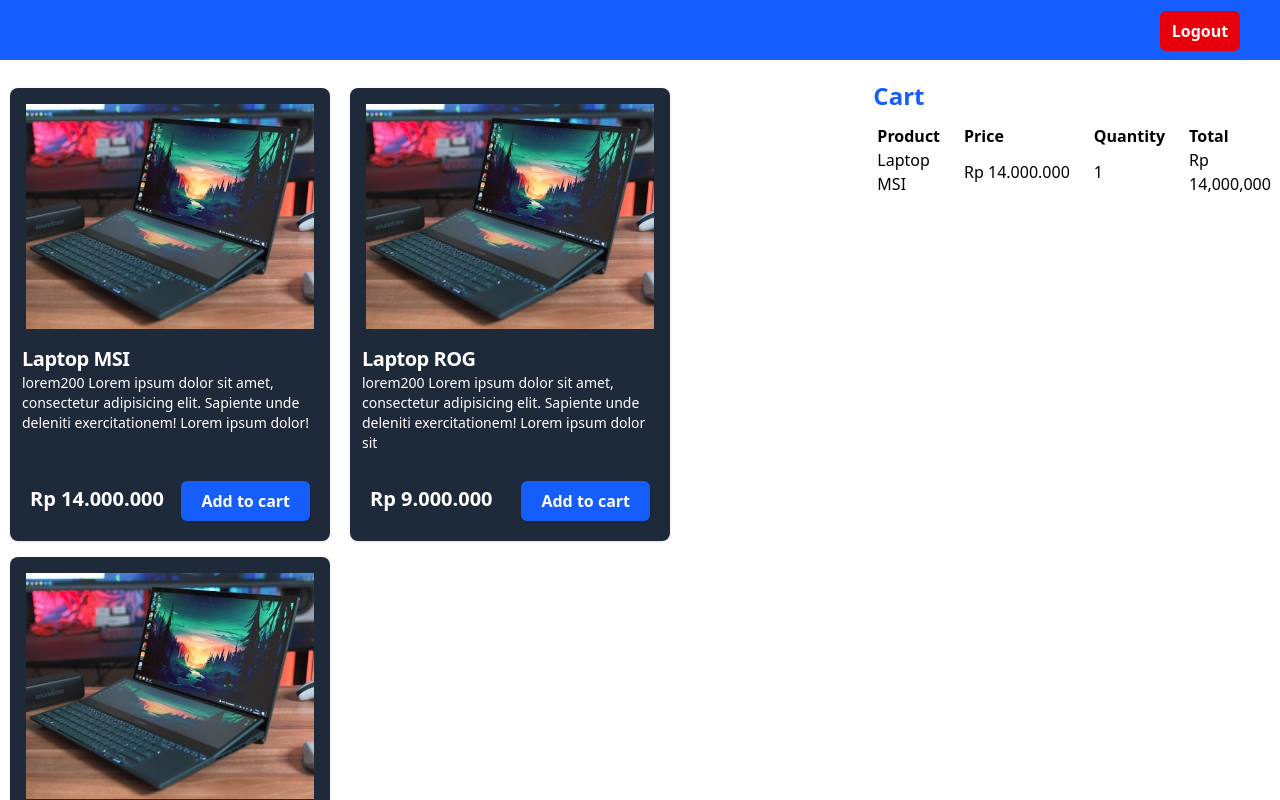
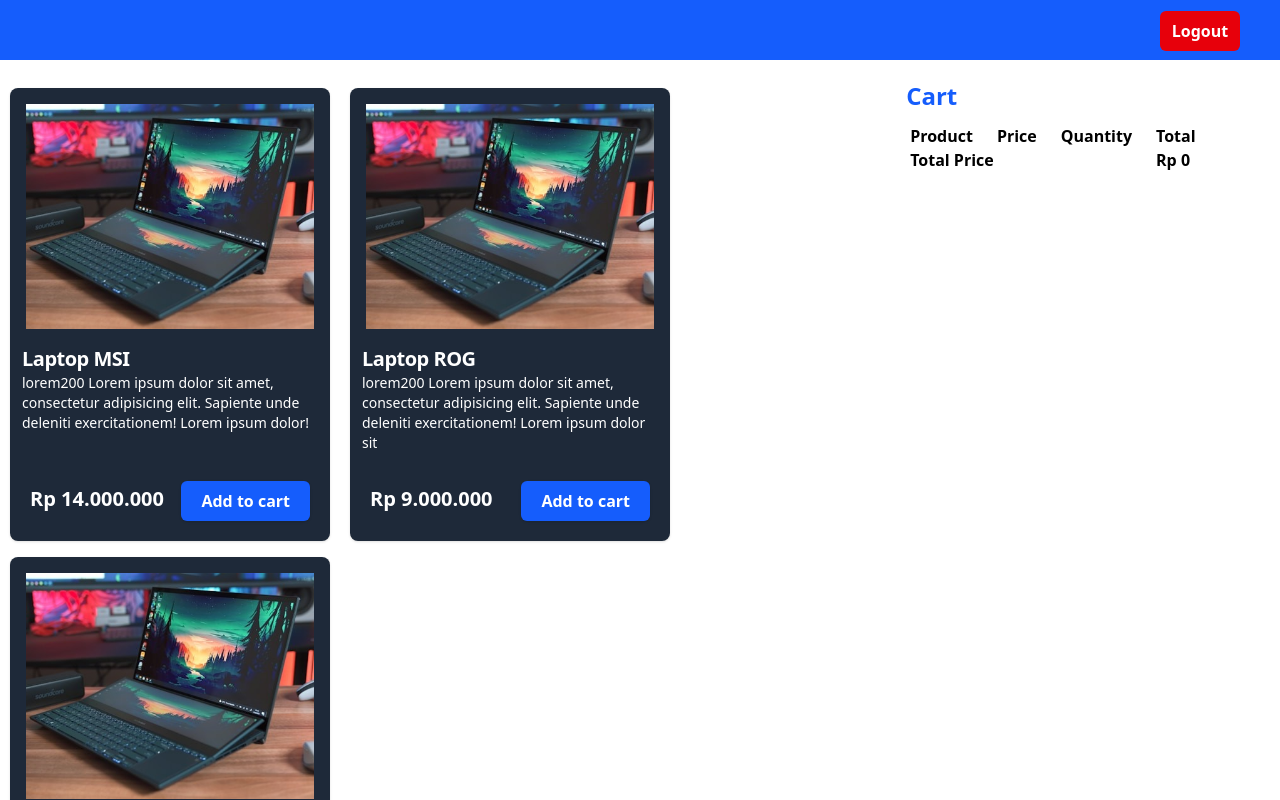
Before and after one commit to stevanu/React_Atomic_Design, a React (Vite) app: page /products in a window 1280 px wide. Shown: the top 800 px of the page. Built offline with nearby package versions, Linux system fonts and the light colour scheme.

Commit message:
add total Price

```diff
--- a/src/components/Fragments/CardProduct.jsx
+++ b/src/components/Fragments/CardProduct.jsx
@@ -78,12 +78,6 @@
   );
 };
 
-// Menggabungkan komponen Header, Body, Footer
-// supaya bisa dipanggil seperti:
-// <CardProduct.Header />
-// <CardProduct.Body />
-// <CardProduct.Footer />
-
 CardProduct.Header = Header;
 CardProduct.Body = Body;
 CardProduct.Footer = Footer;
--- a/src/components/Fragments/Counter.jsx
+++ b/src/components/Fragments/Counter.jsx
@@ -6,6 +6,10 @@
     this.state = {
       count: 0,
     };
+  }
+
+  componentDidMount() {
+    this.setState({ count: 10 });
   }
   render() {
     return (
--- a/src/pages/products.jsx
+++ b/src/pages/products.jsx
@@ -1,19 +1,17 @@
-import { Fragment, useState } from "react";
-// Fragment digunakan supaya bisa return beberapa element tanpa div tambahan
-// useState digunakan untuk membuat state (data yang bisa berubah)
-
+import { Fragment, useState, useEffect } from "react";
 import CardProduct from "../components/Fragments/CardProduct";
 import Button from "../components/Elements/Button/Index";
+import Counter from "../components/Fragments/counter";
 
 // Data produk (simulasi database produk)
 const products = [
   {
-    id: 1, // id unik produk
-    name: "Laptop MSI", // nama produk
-    price: 14000000, // harga produk
-    image: "/images/laptop-2.jpg", // gambar produk
+    id: 1,
+    name: "Laptop MSI",
+    price: 14000000,
+    image: "/images/laptop-2.jpg",
     description: `lorem200 Lorem ipsum dolor sit amet, consectetur adipisicing elit.
-      Sapiente unde deleniti exercitationem! Lorem ipsum dolor!`, // deskripsi produk
+      Sapiente unde deleniti exercitationem! Lorem ipsum dolor!`,
   },
   {
     id: 2,
@@ -38,13 +36,23 @@
 
 const ProductsPage = () => {
   // state cart untuk menyimpan item yang dimasukkan ke keranjang
-  const [cart, setCart] = useState([
-    {
-      id: 1, // id produk
-      qty: 1, // jumlah produk
-    },
-  ]);
+  const [cart, setCart] = useState([]);
+  const [totalPrice, setTotalPrice] = useState(0);
 
+  useEffect(() => {
+    setCart(JSON.parse(localStorage.getItem("cart")) || []);
+  }, []);
+
+  useEffect(() => {
+    if (cart.length > 0) {
+      const sum = cart.reduce((acc, item) => {
+        const product = products.find((p) => p.id === item.id);
+        return acc + product.price * item.qty;
+      }, 0);
+      setTotalPrice(sum);
+      localStorage.setItem("cart", JSON.stringify(cart));
+    }
+  }, [cart]);
   // fungsi logout
   const handleLougout = () => {
     localStorage.removeItem("email"); // hapus email dari localStorage
@@ -118,19 +126,16 @@
               </tr>
             </thead>
 
-            {/* menampilkan isi cart */}
+            <tbody>
               {cart.map((item) => {
-              // mencari data produk berdasarkan id yang ada di cart
                 const product = products.find(
                   (product) => product.id === item.id,
                 );
 
                 return (
                   <tr key={item.id}>
-                  {/* nama produk */}
                     <td>{product.name}</td>
 
-                  {/* harga produk */}
                     <td>
                       {product.price.toLocaleString("id-ID", {
                         style: "currency",
@@ -140,28 +145,42 @@
                       })}
                     </td>
 
-                  {/* jumlah produk */}
                     <td>{item.qty}</td>
 
-                  {/* total harga (price * qty) */}
                     <td>
-                    Rp{" "}
-                    {(product.price * item.qty).toLocaleString(
-                      ("id-ID",
-                      {
+                      {(product.price * item.qty).toLocaleString("id-ID", {
                         style: "currency",
                         currency: "IDR",
                         minimumFractionDigits: 0,
                         maximumFractionDigits: 0,
-                      }),
-                    )}
+                      })}
                     </td>
                   </tr>
                 );
               })}
+              <tr>
+                <td colSpan={3}>
+                  <b>Total Price</b>
+                </td>
+                <td>
+                  <b>
+                    {" "}
+                    {totalPrice.toLocaleString("id-ID", {
+                      style: "currency",
+                      currency: "IDR",
+                      minimumFractionDigits: 0,
+                      maximumFractionDigits: 0,
+                    })}
+                  </b>
+                </td>
+              </tr>
+            </tbody>
           </table>
         </div>
       </div>
+      {/* <div className="mt-5 flex justify-center mb-5">
+        <Counter></Counter>
+      </div> */}
     </Fragment>
   );
 };
```
Lines whose indentation alone changed are shown as unchanged.
